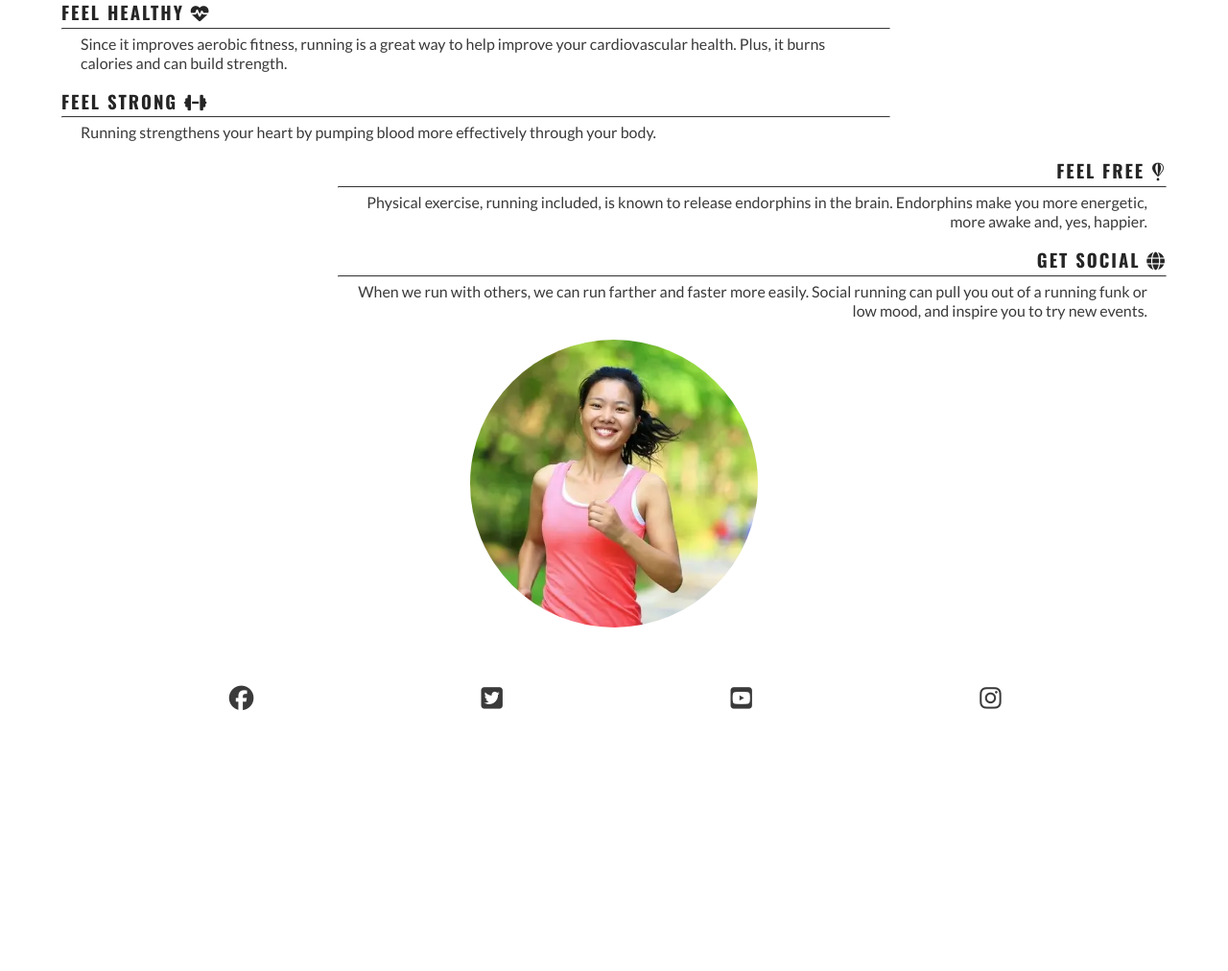
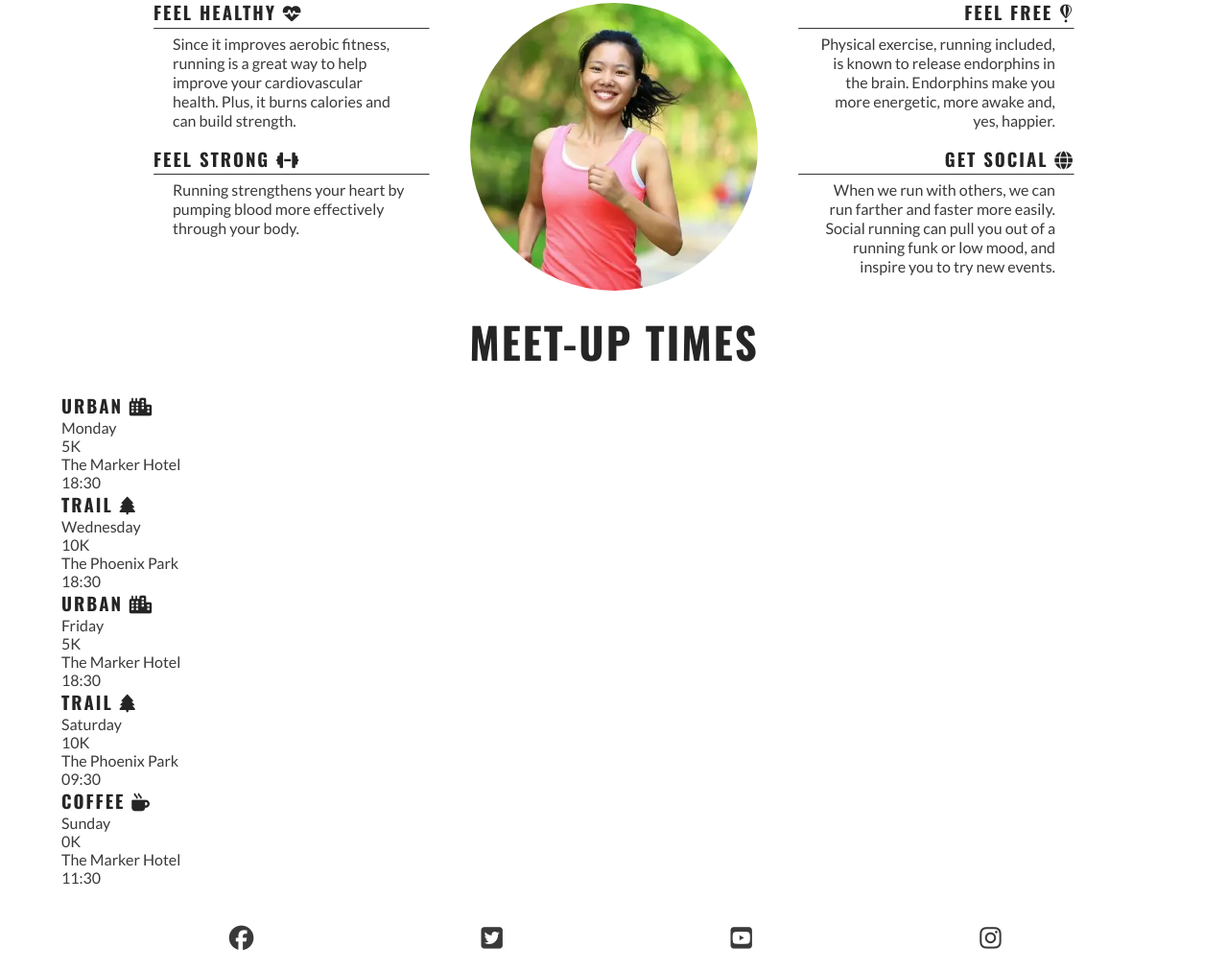
Before and after one commit to xhesjana1/love-running, a plain HTML site: page index.html in a window 1280 px wide. Shown: the part 782-1794 px from the top of the page at 96% size. Before the commit the page ends 1544 px from the top, so only its background shows below. Drawn offline with nearby package versions, Linux system fonts and the light colour scheme.

Commit message:
Add meetups section HTML

```diff
--- a/assets/css/style.css
+++ b/assets/css/style.css
@@ -234,3 +234,31 @@ main {
         border-bottom: 1px solid #3a3a3a;
     }
 }
+
+@media screen and (min-width: 1200px) {
+    /* Reasons section */
+    #benefits {
+        display: flex;
+        flex-direction: row;
+    }
+
+    #benefits > div {
+        flex: 1;
+    }
+
+    #benefits-image {
+        order: 0
+    }
+
+    #benefits-mental {
+        order: 1;
+    }
+
+    #benefits-mental > div {
+        align-self: flex-start;
+    }
+
+    #benefits-physical > div {
+        align-self: flex-end;
+    }
+}
--- a/index.html
+++ b/index.html
@@ -82,6 +82,48 @@
             </div>
         </div>
     </secton>
+
+    <!-- Meetup Times section -->
+    <section id="meetups">
+        <h2>Meet-up Times</h2>
+        <div id="times">
+            <div>
+                <h3>Urban <i class="fa-solid fa-city"></i></h3>
+                <p>Monday</p>
+                <p>5K</p>
+                <p>The Marker Hotel</p>
+                <p>18:30</p>
+            </div>
+            <div>
+                <h3>Trail <i class="fa-solid fa-tree"></i></h3>
+                <p>Wednesday</p>
+                <p>10K</p>
+                <p>The Phoenix Park</p>
+                <p>18:30</p>
+            </div>
+            <div>
+                <h3>Urban <i class="fa-solid fa-city"></i></h3>
+                <p>Friday</p>
+                <p>5K</p>
+                <p>The Marker Hotel</p>
+                <p>18:30</p>
+            </div>
+            <div>
+                <h3>Trail <i class="fa-solid fa-tree"></i></h3>
+                <p>Saturday</p>
+                <p>10K</p>
+                <p>The Phoenix Park</p>
+                <p>09:30</p>
+            </div>
+            <div>
+                <h3>Coffee <i class="fa-solid fa-mug-hot"></i></h3>
+                <p>Sunday</p>
+                <p>0K</p>
+                <p>The Marker Hotel</p>
+                <p>11:30</p>
+            </div>
+        </div>
+    </section>
     </main>
 
     <!--Footer-->
```
